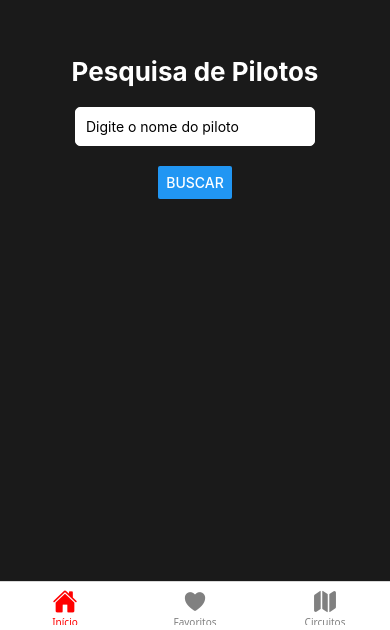
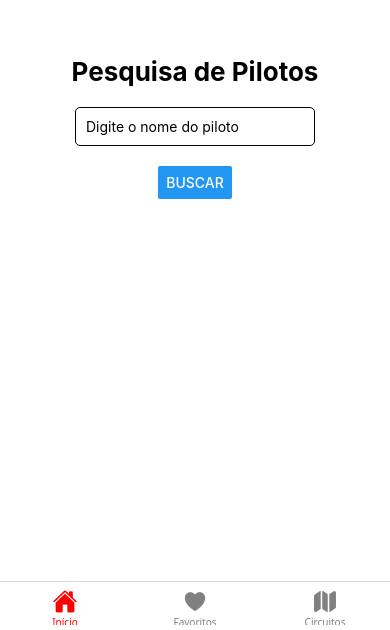
Before and after one commit to nataliarauj/search-pilots-mobile, a React Native app: screen / in a window 390 px wide. Shown: the part 214-844 px from the top of the page. Built offline with nearby package versions, Linux system fonts and the light colour scheme.

Commit message:
style: alterado tela de homescreen, fundo preto para o branco.

```diff
--- a/src/styles/homeStyles.js
+++ b/src/styles/homeStyles.js
@@ -3,7 +3,7 @@ import { StyleSheet } from "react-native";
 const homeStyles = StyleSheet.create({
   container: {
     flex: 1,
-    backgroundColor: "#1a1a1a",
+    backgroundColor: "#ffffff",
     padding: 20,
     alignItems: "center",
     justifyContent: "center",
@@ -12,7 +12,7 @@ const homeStyles = StyleSheet.create({
     fontSize: 26,
     fontWeight: "bold",
     marginBottom: 20,
-    color: "#fff",
+    color: "#000000",
     marginTop: 250,
   },
   searchContainer: {
@@ -22,21 +22,24 @@ const homeStyles = StyleSheet.create({
     alignItems: "center",
   },
   input: {
-    borderColor: "#fff",
+    borderColor: "#000000",
     borderWidth: 1,
     borderRadius: 5,
     padding: 10,
-    backgroundColor: "#fff",
+    backgroundColor: "#ffffff",
     marginBottom: 20,
+    color: "#000000",
   },
   button: {
     marginLeft: 10,
-    backgroundColor: "#f02e0e",
+    backgroundColor: "#ffffff",
     padding: 10,
     borderRadius: 5,
+    borderWidth: 1,
+    borderColor: "#ff0000",
   },
   buttonText: {
-    color: "#fff",
+    color: "#ff0000",
     fontWeight: "bold",
   },
 });
```
